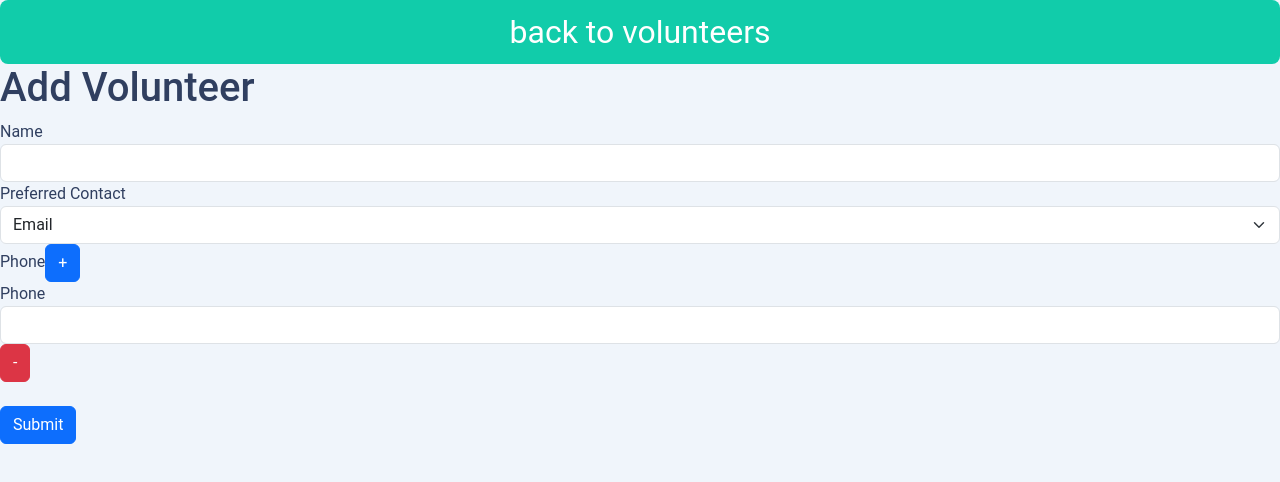
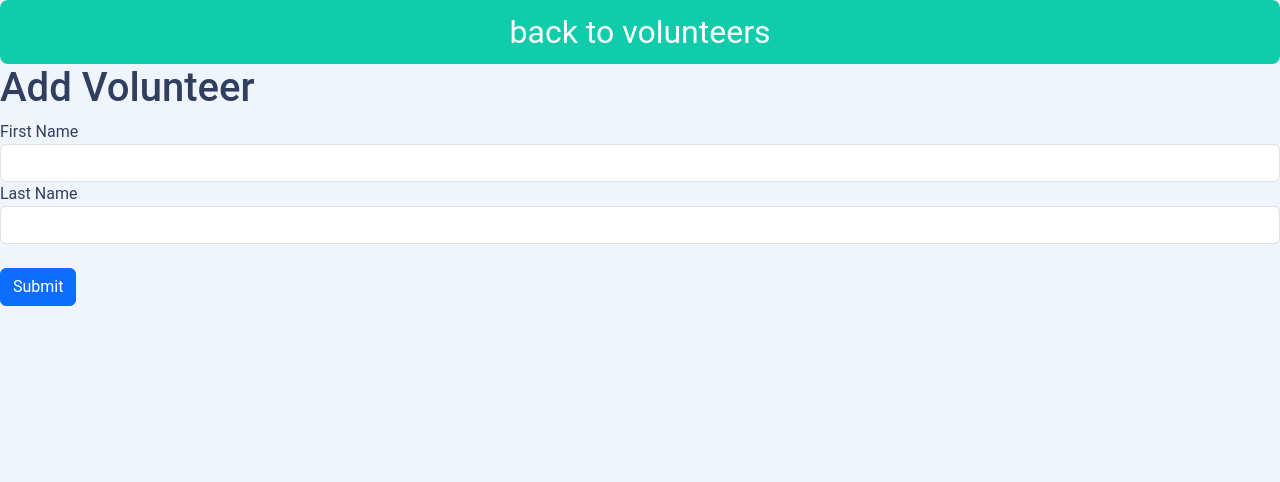
Before and after one commit to chalonhutson/my-volunteers, a React (Vite) app in the folder client/: page /add-volunteer in a window 1280 px wide. Shown: the top 482 px of the page. Built offline with nearby package versions, Linux system fonts and the light colour scheme.

Commit message:
Updated front-end and back-end for volunteer/event get and post.

```diff
--- a/client/src/components/pages/AddEvent.jsx
+++ b/client/src/components/pages/AddEvent.jsx
@@ -1,18 +1,46 @@
-import React from 'react'
+import { useRef } from 'react'
 import HeroBtn from '../buttons/HeroBtn'
 
 export default function AddEvent() {
+
+    const eventNameRef = useRef()
+    const eventLocationRef = useRef()
+    const eventDateRef = useRef()
+    const eventDescriptionRef = useRef()
+
+    function handleSubmit(e) {
+        e.preventDefault()
+        const newEvent = {
+            event_name: eventNameRef.current.value,
+            event_location: eventLocationRef.current.value,
+            event_date: eventDateRef.current.value,
+            event_description: eventDescriptionRef.current.value
+        }
+        console.log(newEvent)
+        fetch('/api/events', {
+            method: 'POST',
+            headers: {
+                'Content-Type': 'application/json'
+            },
+            body: JSON.stringify(newEvent)
+        })
+            .then(res => res.json())
+            .then(data => console.log(data))
+    }
+
     return (
         <div>
             <h1>Add Event</h1>
             <HeroBtn route="/events" text="back to events" />
-            <form>
+            <form onSubmit={handleSubmit}>
                 <label htmlFor="event">Event</label>
-                <input className="form-control" type="text" name="event" id="event" />
+                <input ref={eventNameRef} className="form-control" type="text" name="event" id="event" />
                 <label htmlFor="location">Location</label>
-                <input className="form-control" type="text" name="location" id="location" />
-                <label htmlFor="time">Time</label>
-                <input className="form-control" type="date" name="time" id="time" />
+                <input ref={eventLocationRef} className="form-control" type="text" name="location" id="location" />
+                <label htmlFor="date">Date</label>
+                <input ref={eventDateRef} className="form-control" type="date" name="date" id="time" />
+                <label htmlFor="description">Description</label>
+                <textarea ref={eventDescriptionRef} className="form-control" name="description" id="description" cols="30" rows="10"></textarea>
                 <button className="btn btn-primary" type="submit">Submit</button>
             </form>
         </div>
--- a/client/src/components/pages/AddVolunteer.jsx
+++ b/client/src/components/pages/AddVolunteer.jsx
@@ -1,41 +1,66 @@
-import { useState } from "react"
+import { useState, useRef } from "react"
 import { Link } from "react-router-dom"
 
 export default function AddVolunteer() {
-    const [phoneCount, setPhoneCount] = useState(1)
-    console.log(phoneCount)
+    // const [phoneCount, setPhoneCount] = useState(1)
+    // console.log(phoneCount)
 
-    function renderPhoneInputs() {
-        const inputs = []
+    // function renderPhoneInputs() {
+    //     const inputs = []
 
-        for (let i = 0; i < phoneCount; i++) {
-            inputs.push(
-                <div key={i}>
-                    <label htmlFor="phone">Phone</label>
-                    <input className="form-control" type="text" name="phone" id="phone" />
-                    <button className="btn btn-danger">-</button>
-                </div>
-            )
+    //     for (let i = 0; i < phoneCount; i++) {
+    //         inputs.push(
+    //             <div key={i}>
+    //                 <label htmlFor="phone">Phone</label>
+    //                 <input className="form-control" type="text" name="phone" id="phone" />
+    //                 <button className="btn btn-danger">-</button>
+    //             </div>
+    //         )
+    //     }
+    //     return inputs
+    // }
+
+    const firstNameRef = useRef()
+    const lastNameRef = useRef()
+
+    function handleSubmit(e) {
+        e.preventDefault()
+        const newVolunteer = {
+            first_name: firstNameRef.current.value,
+            last_name: lastNameRef.current.value
         }
-        return inputs
+        console.log(newVolunteer)
+        fetch('/api/volunteers', {
+            method: 'POST',
+            headers: {
+                'Content-Type': 'application/json'
+            },
+            body: JSON.stringify(newVolunteer)
+        })
+            .then(res => res.json())
+            .then(data => console.log(data))
     }
+
+
     return (
         <div>
             <Link to="/volunteers">
                 <button className="heroBtn">back to volunteers</button>
             </Link>
             <h1>Add Volunteer</h1>
-            <form>
-                <label htmlFor="name">Name</label>
-                <input className="form-control" type="text" name="name" id="name" />
-                <label htmlFor="preferred-contact">Preferred Contact</label>
-                <select className="form-select" name="preferred-contact" id="preferred-contact">
-                    <option value="email">Email</option>
-                    <option value="phone">Phone</option>
-                </select>
-                <label htmlFor="add-phone">Phone</label>
-                <button onClick={() => setPhoneCount((count) => count + 1)} className="btn btn-primary" type="button" id="add-phone">+</button>
-                {renderPhoneInputs()}
+            <form onSubmit={handleSubmit}>
+                <label htmlFor="name">First Name</label>
+                <input ref={firstNameRef} className="form-control" type="text" name="name" id="name" />
+                <label htmlFor="last-name">Last Name</label>
+                <input ref={lastNameRef} className="form-control" type="text" name="last-name" id="last-name" />
+                {/* <label htmlFor="preferred-contact">Preferred Contact</label> */}
+                {/* <select className="form-select" name="preferred-contact" id="preferred-contact"> */}
+                {/* <option value="email">Email</option> */}
+                {/* <option value="phone">Phone</option> */}
+                {/* </select> */}
+                {/* <label htmlFor="add-phone">Phone</label> */}
+                {/* <button onClick={() => setPhoneCount((count) => count + 1)} className="btn btn-primary" type="button" id="add-phone">+</button> */}
+                {/* {renderPhoneInputs()} */}
                 <br></br>
                 <button className="btn btn-primary" type="submit">Submit</button>
             </form>
--- a/client/src/components/pages/Events.jsx
+++ b/client/src/components/pages/Events.jsx
@@ -1,7 +1,17 @@
+import { useState, useEffect } from 'react'
 import { Link } from 'react-router-dom'
 import HeroBtn from '../buttons/HeroBtn'
 
 export default function Events() {
+
+    const [events, setEvents] = useState([])
+
+    useEffect(() => {
+        fetch('/api/events')
+            .then(res => res.json())
+            .then(data => setEvents(data))
+    }, [])
+
     return (
         <div>
             <HeroBtn route="/" text="back to dashboard" />
@@ -10,8 +20,19 @@ export default function Events() {
                     <th scope="col">event</th>
                     <th scope="col">location</th>
                     <th scope="col">time</th>
+                    <th scope="col">description</th>
                 </tr>
-                <tr>
+
+                {events.map(event => (
+                    <tr>
+                        <td className="eventData">{event.event_name}</td>
+                        <td className="eventData">{event.event_location}</td>
+                        <td className="eventData">{event.event_date}</td>
+                        <td className="eventData">{event.event_description}</td>
+                    </tr>
+                ))}
+
+                {/* <tr>
                     <td className="eventData">GOTV Door Knocking - LD15</td>
                     <td className="eventData">Field Office</td>
                     <td className="eventData">Saturday July 14, 2024</td>
@@ -25,7 +46,7 @@ export default function Events() {
                     <td>GOTV Door Knocking - LD15</td>
                     <td>Field Office</td>
                     <td>Saturday July 14, 2024</td>
-                </tr>
+                </tr> */}
             </table>
             <HeroBtn route="/add-event" text="add event" />
         </div>
--- a/client/src/components/pages/Volunteers.jsx
+++ b/client/src/components/pages/Volunteers.jsx
@@ -1,4 +1,4 @@
-import React from 'react'
+import React, { useEffect, useState } from 'react'
 import { Link } from 'react-router-dom'
 
 import "../../css/Volunteers.css"
@@ -154,7 +154,18 @@ const volunteersArr = [
 ];
 
 
+
 export default function Volunteers() {
+
+    const [volunteers, setVolunteers] = useState([])
+
+    useEffect(() => {
+        fetch("/api/volunteers")
+            .then((res) => res.json())
+            .then((data) => {
+                setVolunteers(data)
+            })
+    }, [])
     return (
         <div>
             <HeroBtn route="/" text="back to dashboard" />
@@ -169,23 +180,23 @@ export default function Volunteers() {
                     </tr>
                 </thead>
                 <tbody>
-                    {volunteersArr.map((volunteer, i) => {
+                    {volunteers.map((volunteer, i) => {
                         return (
                             <tr className="volunteerRow" key={i}>
                                 <td>
-                                    <img
+                                    {/* <img
                                         className="volunteerImage"
-                                        src={volunteer.headshot}
-                                        alt={volunteer.name}
-                                    ></img>
+                                        src={`{volunteer.image_url}`}
+                                        alt={volunteer.first_name}
+                                    ></img> */}
                                 </td>
-                                <td className="volunteerName">{volunteer.name}</td>
+                                <td className="volunteerName">{volunteer.first_name} {volunteer.last_name}</td>
                                 <td className="volunteerContact">{volunteer.contact}</td>
                             </tr>
                         );
                     })}
                 </tbody>
             </table>
-        </div>
+        </div >
     );
 }
```
Also changed, not shown: 2 other files (tests, documents, lock files or other folders).
